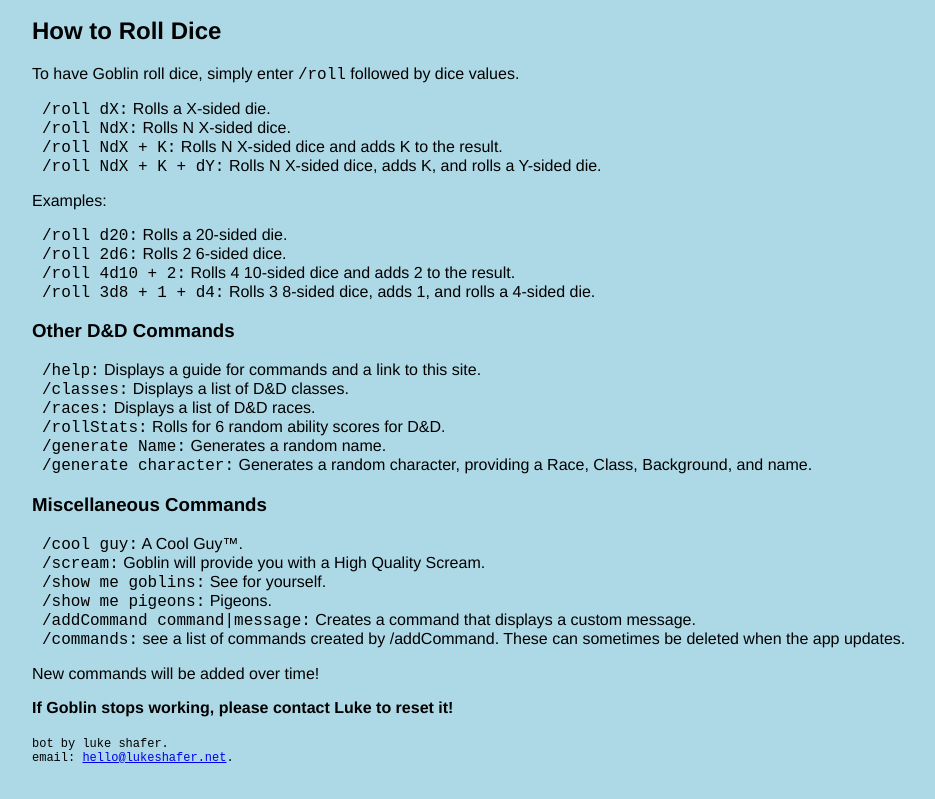
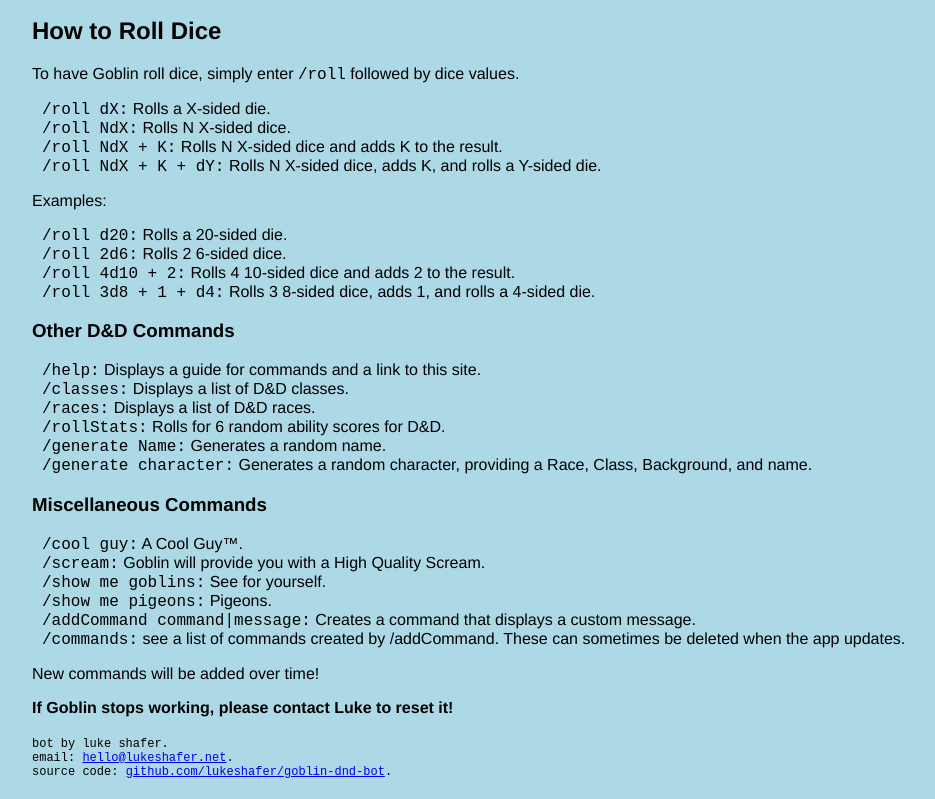
Before and after one commit to lukeshafer/lukeshafer.github.io, a plain HTML site: page index.html in a window 1280 px wide. Shown: the part 111-910 px from the top of the page, without its empty margins (68-1003 px from the left). Drawn offline with Linux system fonts and the light colour scheme.

Commit message:
Update index.html

```diff
--- a/index.html
+++ b/index.html
@@ -72,7 +72,8 @@
 <footer>
   <p>
     bot by luke shafer.<br />
-    email: <a href="mailto:hello@lukeshafer.net">hello@lukeshafer.net</a>.
+    email: <a href="mailto:hello@lukeshafer.net">hello@lukeshafer.net</a>.<br />
+    source code: <a href="https://github.com/lukeshafer/goblin-dnd-bot">github.com/lukeshafer/goblin-dnd-bot</a>.
   </p>
 </footer>
 
```
